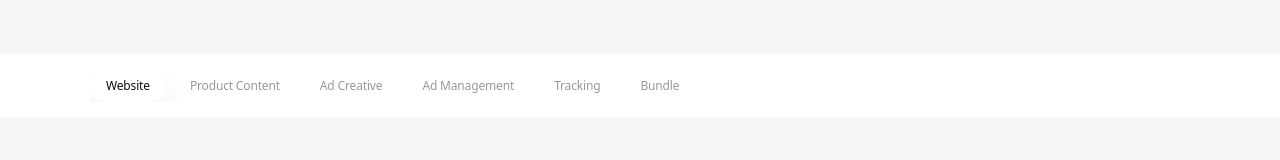
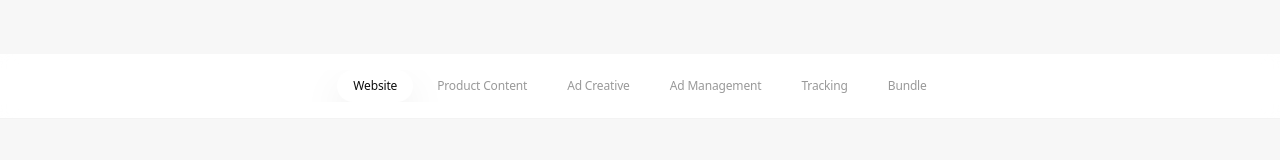
Before and after one commit to stevenshelley58-afk/labcast, a Next.js app: page /pricing in a window 1280 px wide. Shown: the part 482-642 px from the top of the page. Built offline with nearby package versions, Linux system fonts and the light colour scheme; no server answers.

Commit message:
fix: align pricing page navigation and content sections
Fix alignment inconsistencies on pricing page by centering navigation bar to match hero section width. Navigation bar now uses max-w-[750px] with justify-center to align with the hero section above it.

```diff
--- a/src/app/pricing/pricing-content.tsx
+++ b/src/app/pricing/pricing-content.tsx
@@ -214,7 +214,7 @@ export function PricingPageContent() {
         </PageSection>
 
         <div className="pricing-nav sticky top-[64px] z-40 border-b border-border/60 bg-panel/90 px-6 py-4 backdrop-blur">
-          <div className="mx-auto flex max-w-[1100px] gap-2 overflow-x-auto">
+          <div className="mx-auto flex max-w-[750px] justify-center gap-2 overflow-x-auto">
             {categoryLinks.map((link) => {
               const active = activeCategory === link.id;
               return (
@@ -559,7 +559,7 @@ export function PricingPageContent() {
           tone="surface"
           border="top"
           className="scroll-mt-[140px]"
-          containerClassName="max-w-[900px]"
+          containerClassName="max-w-[750px]"
         >
           <div className="rounded-3xl bg-foreground p-10 text-center text-background shadow-shell">
             <div className="mb-6 inline-flex rounded-full bg-background/10 px-4 py-1.5 text-xs uppercase tracking-[0.3em]">
```
